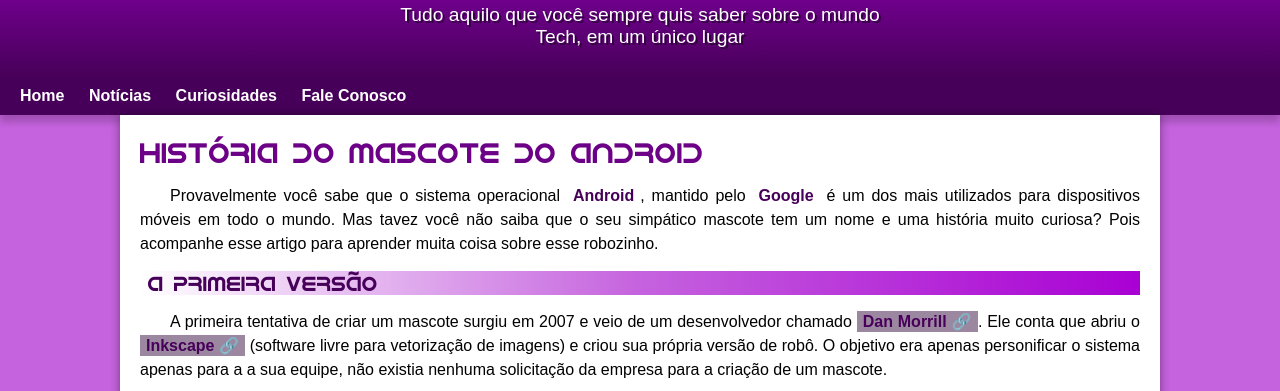
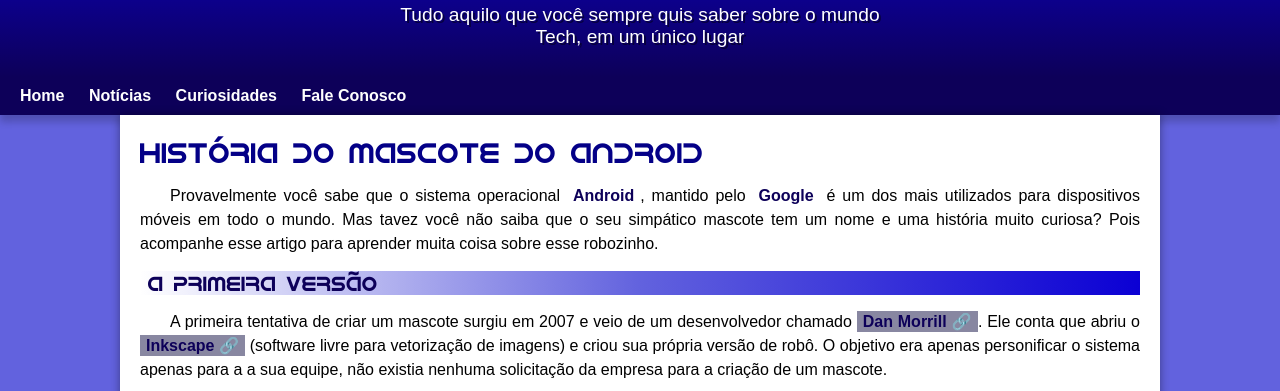
Before and after one commit to iagovalverde/myproject-android, a plain HTML site: page index.html in a window 1280 px wide. Shown: the part 113-504 px from the top of the page. Drawn offline with Linux system fonts and the light colour scheme.

Commit message:
changed colors

```diff
--- a/estilo/style.css
+++ b/estilo/style.css
@@ -17,11 +17,11 @@
 }
 
 :root {
-    --cor0: #A900D4;
-    --cor1: #9C87A1;
-    --cor2: #6C0087;
-    --cor3: #C562DE;
-    --cor4: #470059;
+    --cor0: #0b00d4;
+    --cor1: #8887a1;
+    --cor2: #040087;
+    --cor3: #6262de;
+    --cor4: #0d0059;
 
     --fonte-padrao: Arial, Verdana, Helvetica, sans-serif;
     --fonte-destaque: 'Bebas Neue', 'cursive';
```
